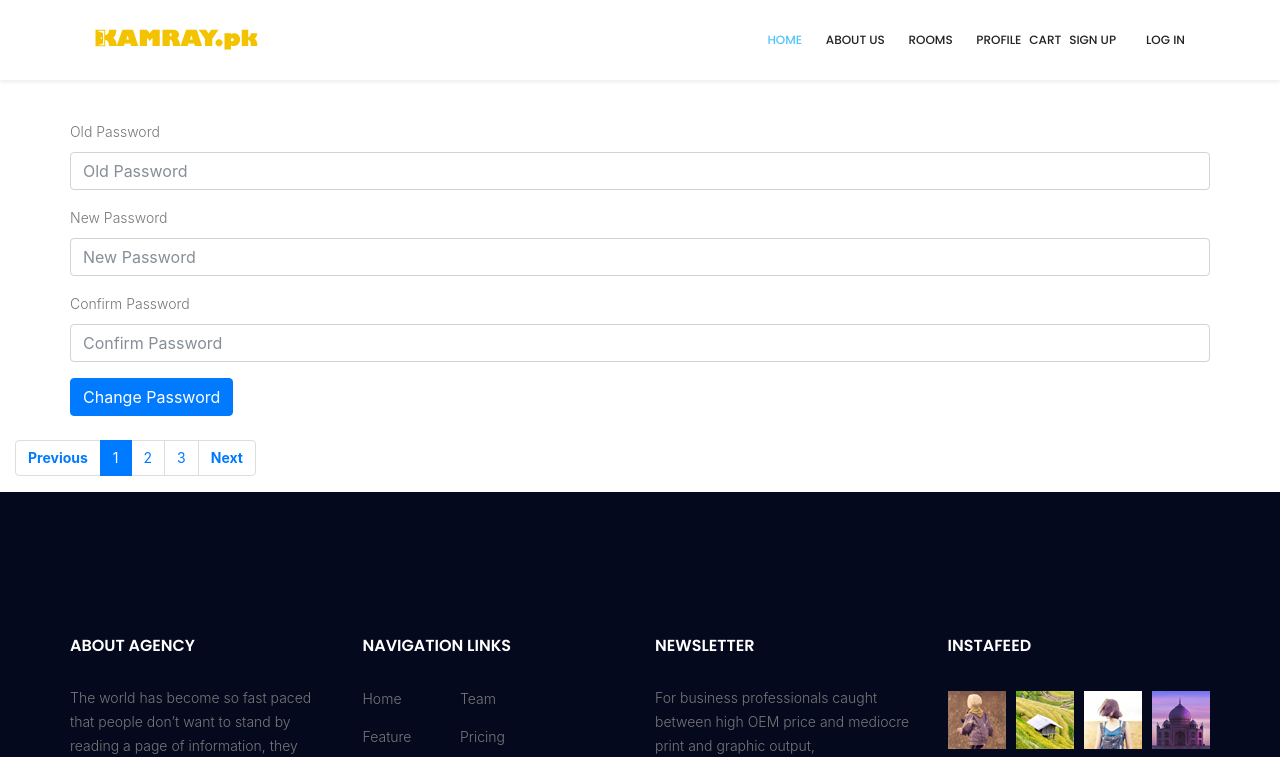
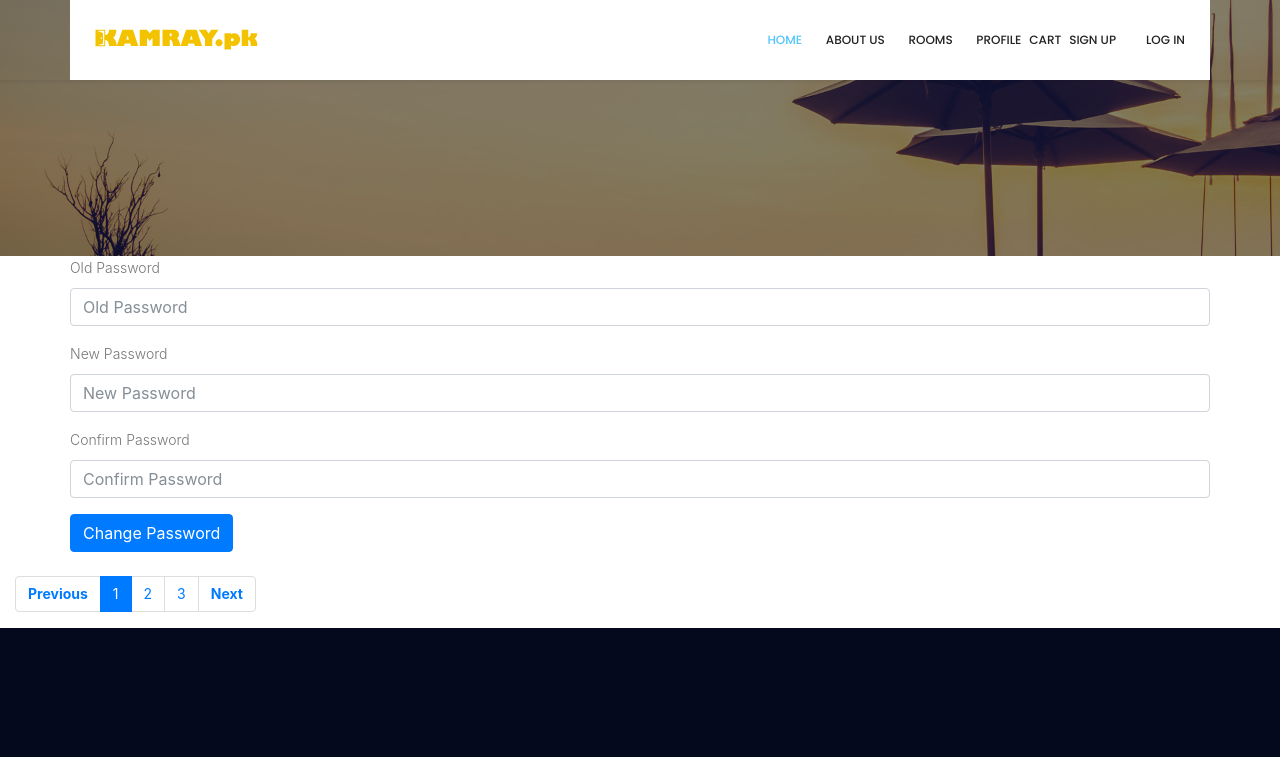
Before and after one commit to m0usama/Kamray.pk-Room-Booking-Website, a React (Create React App) app in the folder frontend/: page /forgotPassword in a window 1280 px wide. Shown: the top 757 px of the page. Built offline with nearby package versions, Linux system fonts and the light colour scheme.

Commit message:
forgot password

```diff
--- a/frontend/src/forgotPass/ForgotPass.js
+++ b/frontend/src/forgotPass/ForgotPass.js
@@ -7,12 +7,15 @@ const ForgotPass =()=> {
         return (
 
             <div>
-                <br/>
-                <br/>
-                <br/>
-                <br/><br/>
+                <section className="breadcrumb_area">
+                    <div className="overlay bg-parallax" data-stellar-ratio="0.8" data-stellar-vertical-offset="0"
+                         data-background=""></div>
+
+                </section>
 
                 <div className="container">
+
+
 
                     <div className="form-group">
                         <label htmlFor="exampleInputPassword1">Old Password</label>
```
